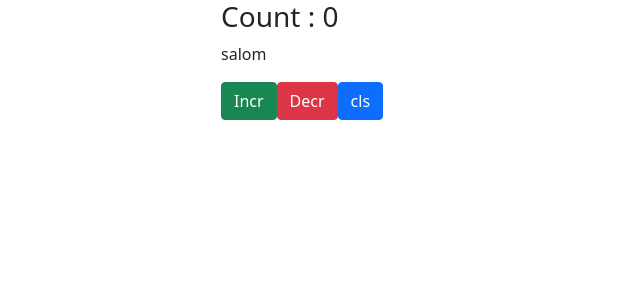
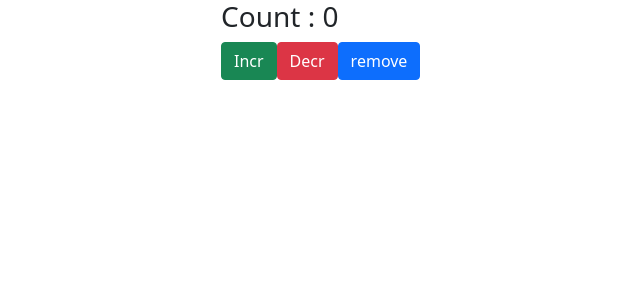
Before and after one commit to dovudhusanov/reactTutorial, a React (Create React App) app: page / in a window 1280 px wide. Shown: the top 300 px of the page, without its empty margins (99-739 px from the left). Built offline with nearby package versions, Linux system fonts and the light colour scheme.

Commit message:
new pachage and new change component for name lesson

```diff
--- a/src/componetns/newTeacher/Lesson.js
+++ b/src/componetns/newTeacher/Lesson.js
@@ -8,10 +8,9 @@ function Lesson() {
       <>
           <div className='app w-50 mx-auto'>
             <h3>Count : {count}</h3>
-            <p>salom</p>
               <button className='btn btn-success' onClick={() => setCount(count + 1)}>Incr</button>
               <button className='btn btn-danger' onClick={() => setCount(count - 1)}>Decr</button>
-              <button className='btn btn-primary' onClick={() => setCount(0)}>cls</button>
+              <button className='btn btn-primary' onClick={() => setCount(0)}>remove</button>
           </div>
       </>
    );
```
Also changed, not shown: src/new/file.js (deleted, +0 -13 lines), 1 other file (tests, documents, lock files or other folders).
